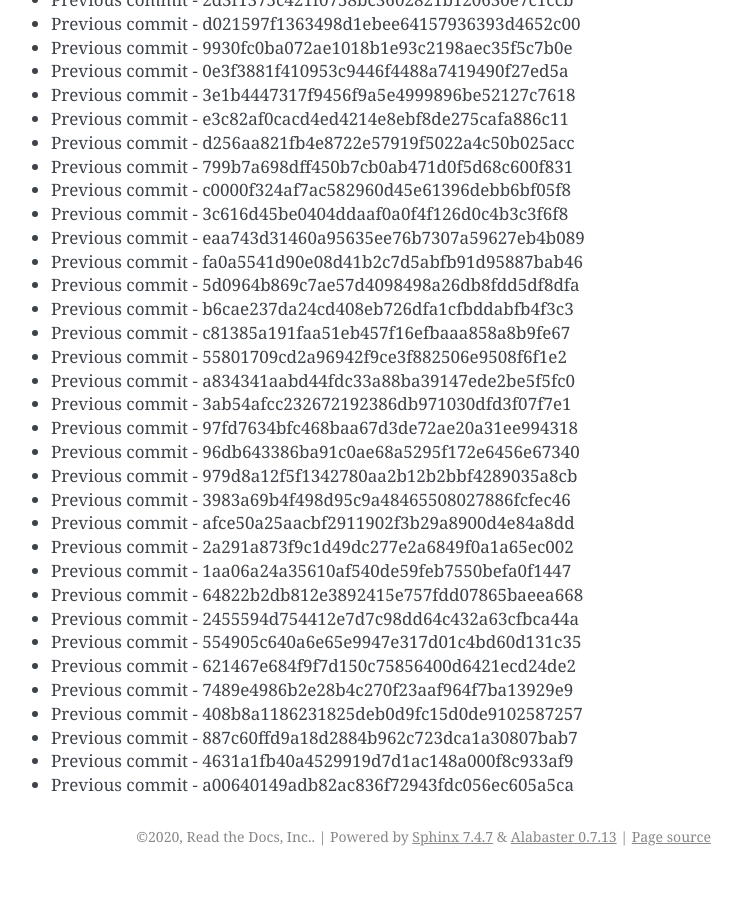
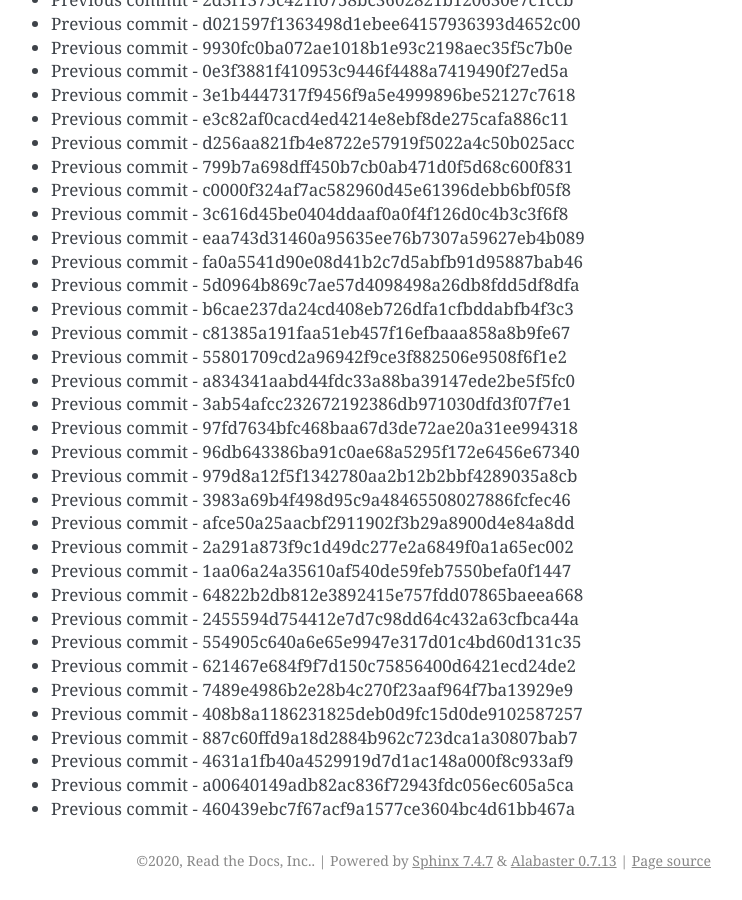
Before and after one commit to readthedocs/rtd-git-stresstest, a Sphinx documentation site: the page built from docs/updates.rst, in a window 1280 px wide and 900 px high, scrolled down 52509 px. Shown: the whole window, without its empty margins (399-1141 px from the left). Built offline with Sphinx 7.4.7, drawn with Linux system fonts in a browser that asks for light colours; before the commit the page ends 53385 px from its top, so only the background shows below that.

Commit message:
Generating commit from previous: 460439ebc7f67acf9a1577ce3604bc4d61bb467a

```diff
--- a/docs/updates.rst
+++ b/docs/updates.rst
@@ -2238,3 +2238,4 @@ It can be tested for any performance characteristics.
 * Previous commit - 887c60ffd9a18d2884b962c723dca1a30807bab7
 * Previous commit - 4631a1fb40a4529919d7d1ac148a000f8c933af9
 * Previous commit - a00640149adb82ac836f72943fdc056ec605a5ca
+* Previous commit - 460439ebc7f67acf9a1577ce3604bc4d61bb467a
```
